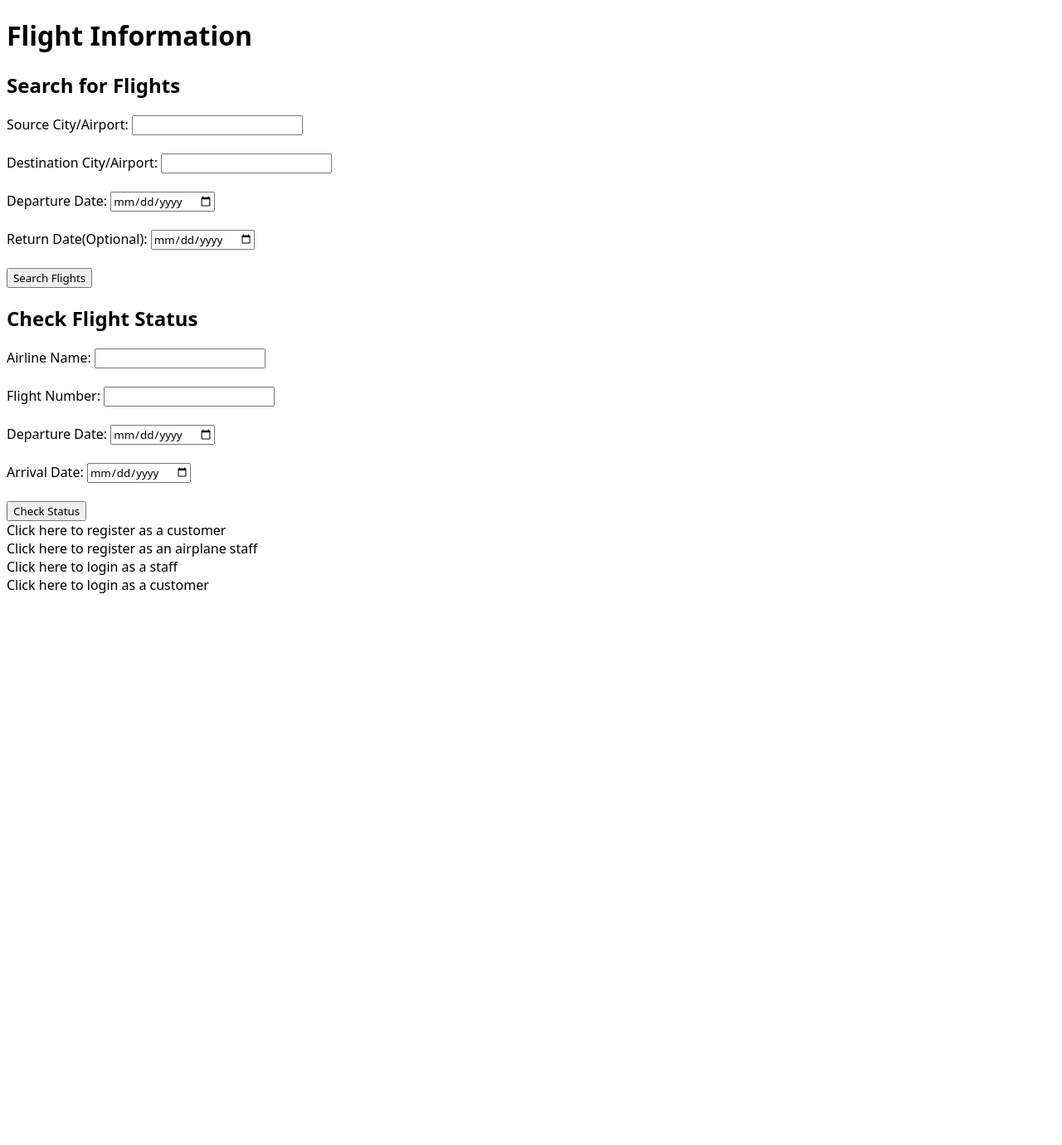
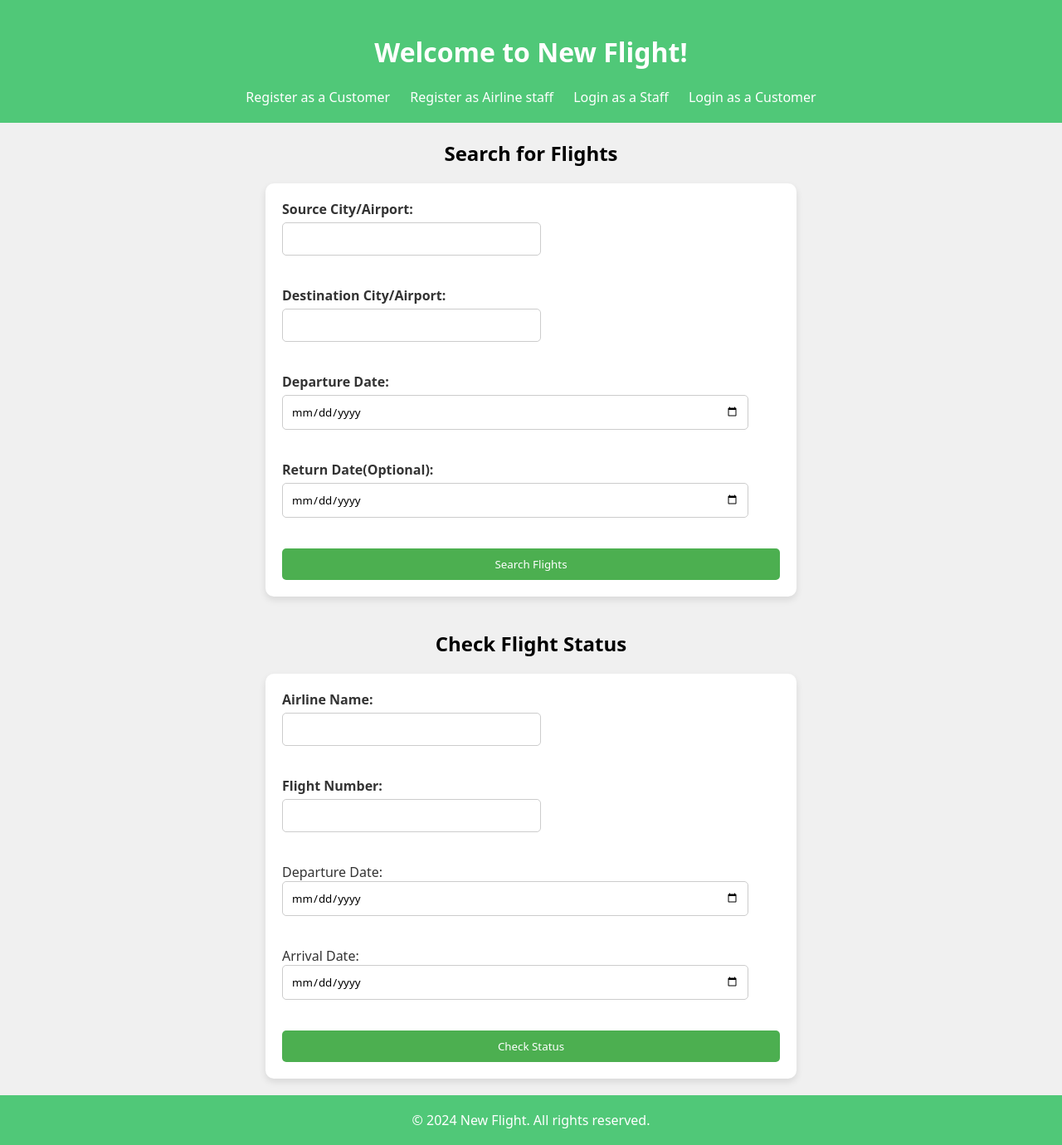
Before and after one commit to 3btesham/Airline-System-Website, a Flask app: page / in a window 1280 px wide. Shown: the whole page at 83% size. Before the commit the page ends 715 px from the top, so only its background shows below. Run offline with Flask 3, Linux system fonts and the light colour scheme.

Commit message:
Update index.html

```diff
--- a/Templates/index.html
+++ b/Templates/index.html
@@ -4,6 +4,8 @@
     <meta charset="UTF-8">
     <meta name="viewport" content="width=device-width, initial-scale=1.0">
     <title>Flight Search and Status</title>
+    <link rel="stylesheet" href="index.css">
+
     <style>
         * {
             font-family: system-ui, -apple-system, BlinkMacSystemFont, 'Segoe UI', Roboto, Oxygen, Ubuntu, Cantarell, 'Open Sans', 'Helvetica Neue', sans-serif;
@@ -44,7 +46,15 @@
     </style>
 </head>
 <body>
-    <h1>Flight Information</h1>
+    <header>
+    <h1>Welcome to New Flight!</h1>
+    <nav>
+        <a href="customer_register_page.html">Register as a Customer</a>
+        <a href="registration_for_airline_staff.html">Register as Airline staff</a>
+        <a href="airline_staff_login_page.html">Login as a Staff</a>
+        <a href="customer_login_page.html">Login as a Customer</a>
+    </nav>
+</header>
     <section>
         <h2>Search for Flights</h2>
         <form action="/search_flights" method="get">
@@ -81,11 +91,8 @@
             <input type="submit" value="Check Status">
         </form>
     </section>
-    <a href="/registration_for_customer_page.html">Click here to register as a customer</a><br>
-    <a href="/registration_for_airline_staff_page.html">Click here to register as an airplane staff</a><br>
-    <a href="/airline_staff_login_page.html">Click here to login as a staff</a><br>
-    <a href="/customer_login_page.html">Click here to login as a customer</a><br>
-
-
 </body>
+<footer>
+    <p>&copy; 2024 New Flight. All rights reserved.</p>
+</footer>
 </html>
```
